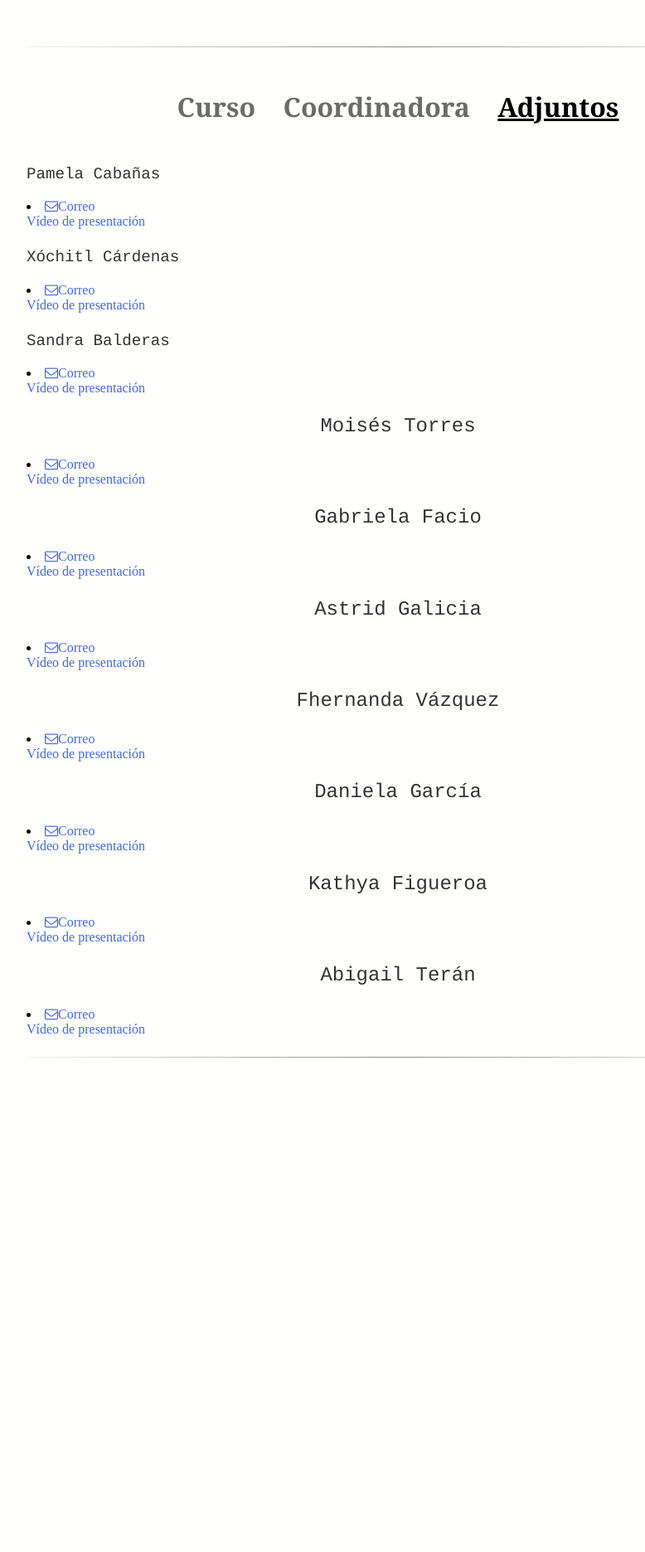
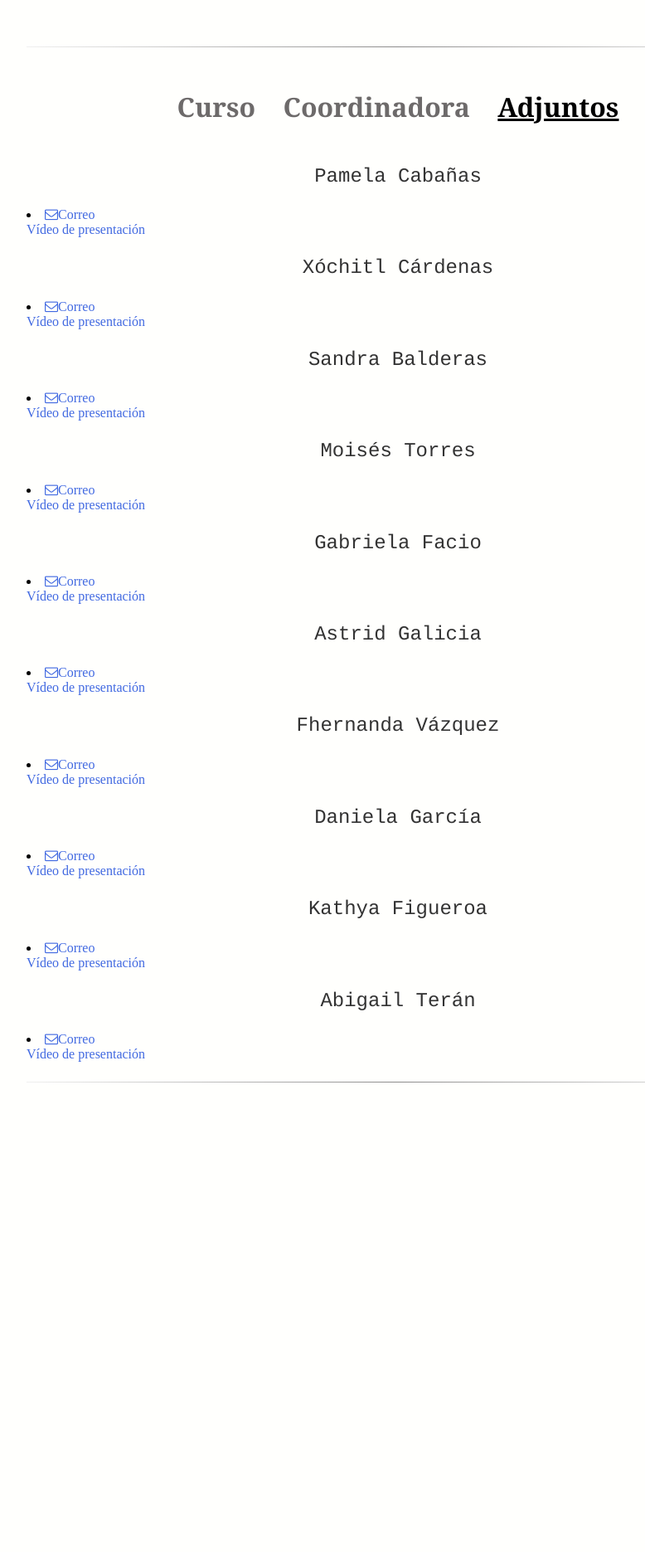
Before and after one commit to BouzasLab25/bouzaslab25.github.io, a Jekyll site: the page built from cursos/Adjuntos.html, in a window 1280 px wide. Shown: the part 736-2607 px from the top of the page at 83% size, without its empty margins (160-938 px from the left). Built offline with Jekyll 4.4.1, drawn with Linux system fonts in a browser that asks for light colours.

Commit message:
Update Adjuntos.html

```diff
--- a/cursos/Adjuntos.html
+++ b/cursos/Adjuntos.html
@@ -14,35 +14,38 @@
 <h3 style="color:black;font-size: 2em;font-family:'Georgia';"><a href="/cursos/ACAII.html" style="color:#6d6a6a;font-size: 1em;font-family:'Georgia';">Curso</a>&nbsp;&nbsp;&nbsp;&nbsp;<a href="/cursos/Coordinadora.html" style="color:#6d6a6a;font-size: 1em;font-family:'Georgia';">Coordinadora</a>&nbsp;&nbsp;&nbsp;&nbsp;<u>Adjuntos</u></h3>
 </p>
 
-<div class='flex'>
-    <div><p class='text'>Pamela Cabañas</p>
+<div class='row'>
+    <div><p>Pamela Cabañas</p>
 	  <li><a class='link' href="mailto:pamemomdragon9@gmail.com"><i class='fa fa-envelope-o'></i>Correo</a></li>
     <a class='link' href="https://www.youtube.com/watch?v=gp0TkE-RyXM" target="_blank"> Vídeo de presentación </p></div>
-	<div><p class='text'>Xóchitl Cárdenas</p>
+	<div><p>Xóchitl Cárdenas</p>
 	<li><a class='link' href="mailto:xacm190319@gmail.com"><i class='fa fa-envelope-o'></i>Correo</a></li>
     <a class='link' href="https://www.youtube.com/watch?v=gp0TkE-RyXM" target="_blank"> Vídeo de presentación </p></div>
-	<div><p class='text'>Sandra Balderas</p>
+	<div><p>Sandra Balderas</p>
 	  <li><a class='link' href="mailto:balderasandra@gmail.com"><i class='fa fa-envelope-o'></i>Correo</a></li>
     <a class='link' href="https://www.youtube.com/watch?v=N01T5dZUqxo" target="_blank"> Vídeo de presentación </p></div>
-		<div><p style="margin-top:0;">Moisés Torres</p>
+</div>
+<div class='row'>
+    <div><p>Moisés Torres</p>
 	  <li><a class='link' href="mailto:moisesth55555@gmail.com"><i class='fa fa-envelope-o'></i>Correo</a></li>
     <a class='link' href="https://www.youtube.com/watch?v=O_BNR0BpG3M" target="_blank"> Vídeo de presentación </p></div>
-	<div><p style="margin-top:0;">Gabriela Facio</p>
+	<div><p>Gabriela Facio</p>
 	  <li><a class='link' href="mailto:jackfacio70@gmail.com"><i class='fa fa-envelope-o'></i>Correo</a></li>
     <a class='link' href="https://www.youtube.com/watch?v=MPjp9CThWts" target="_blank"> Vídeo de presentación </p></div>
-	<div><p style="margin-top:0;">Astrid Galicia</p>
+	<div><p>Astrid Galicia</p>
   <li><a class='link' href="mailto:astridgalicia2@gmail.com"><i class='fa fa-envelope-o'></i>Correo</a></li>
   <a class='link' href="https://www.youtube.com/watch?v=xKxFlhHEn4Q" target="_blank"> Vídeo de presentación </p></div>
-		<div><p style="margin-top:0;">Fhernanda Vázquez</p>
+</div>
+    <div class='row'><p>Fhernanda Vázquez</p>
 	  <li><a class='link' href="mailto:fheer.puente@gmail.com"><i class='fa fa-envelope-o'></i>Correo</a></li>
     <a class='link' href="https://www.youtube.com/watch?v=wimChkl7lcg" target="_blank"> Vídeo de presentación </p></div>
-	<div><p style="margin-top:0;">Daniela García</p>
+	<div><p>Daniela García</p>
 	  <li><a class='link' href="mailto:danniegarlo@gmail.com"><i class='fa fa-envelope-o'></i>Correo</a></li>
     <a class='link' href="https://www.youtube.com/watch?v=TgHL37LR7Z8" target="_blank"> Vídeo de presentación </p></div>
-	<div><p style="margin-top:0;">Kathya Figueroa</p>
+	<div><p>Kathya Figueroa</p>
 	  <li><a class='link' href="mailto:kathyniaaa@gmail.com"><i class='fa fa-envelope-o'></i>Correo</a></li>
     <a class='link' href="https://www.youtube.com/watch?v=X1x8MxX4Hbw" target="_blank"> Vídeo de presentación </p></div>
-	<div><p style="margin-top:0;">Abigail Terán</p>
+	<div><p>Abigail Terán</p>
 	  <li><a class='link' href="mailto:teagreyes@gmail.com"><i class='fa fa-envelope-o'></i>Correo</a></li>
     <a class='link' href="https://www.youtube.com/watch?v=uoDSiXC2eGM" target="_blank"> Vídeo de presentación </p></div>
 
```
